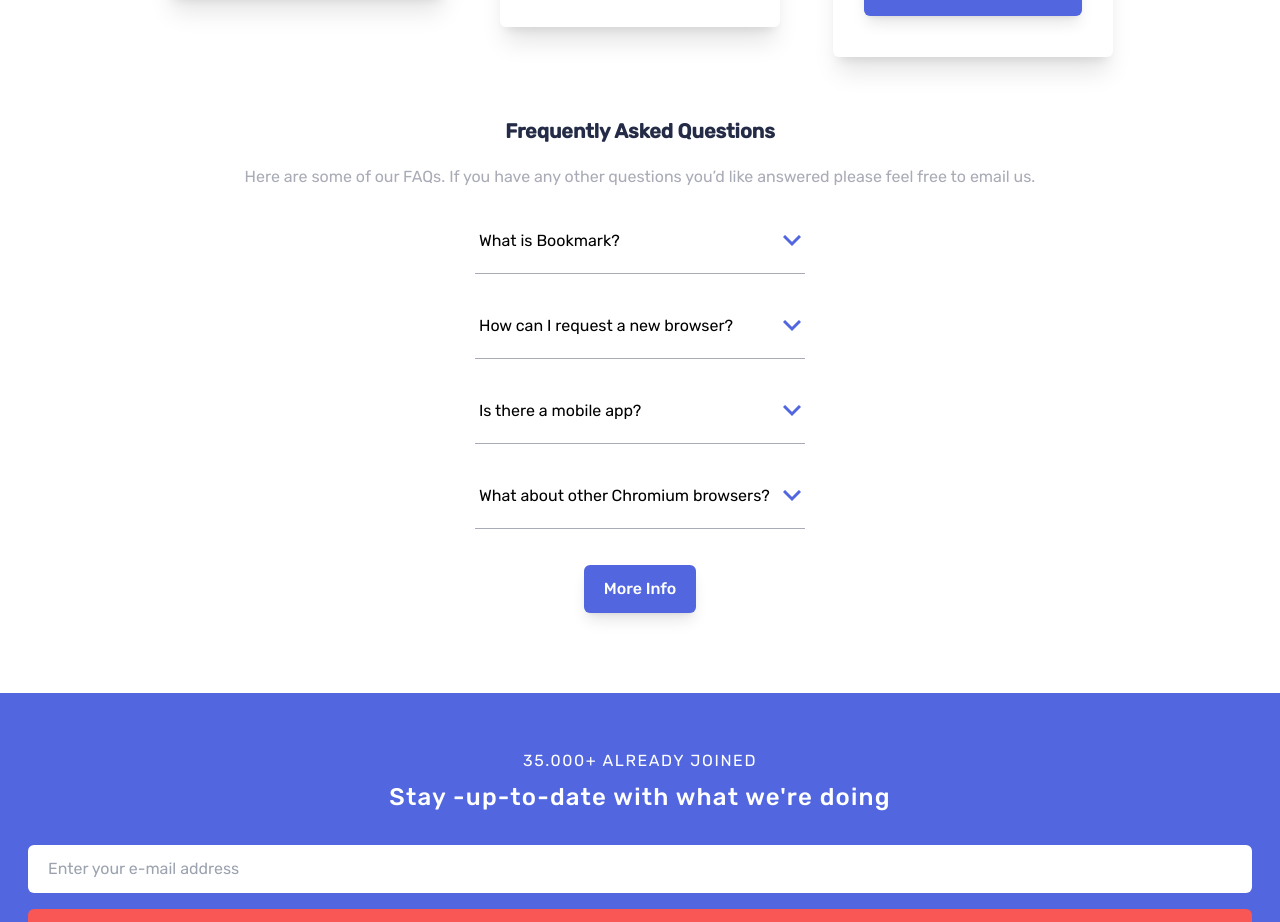
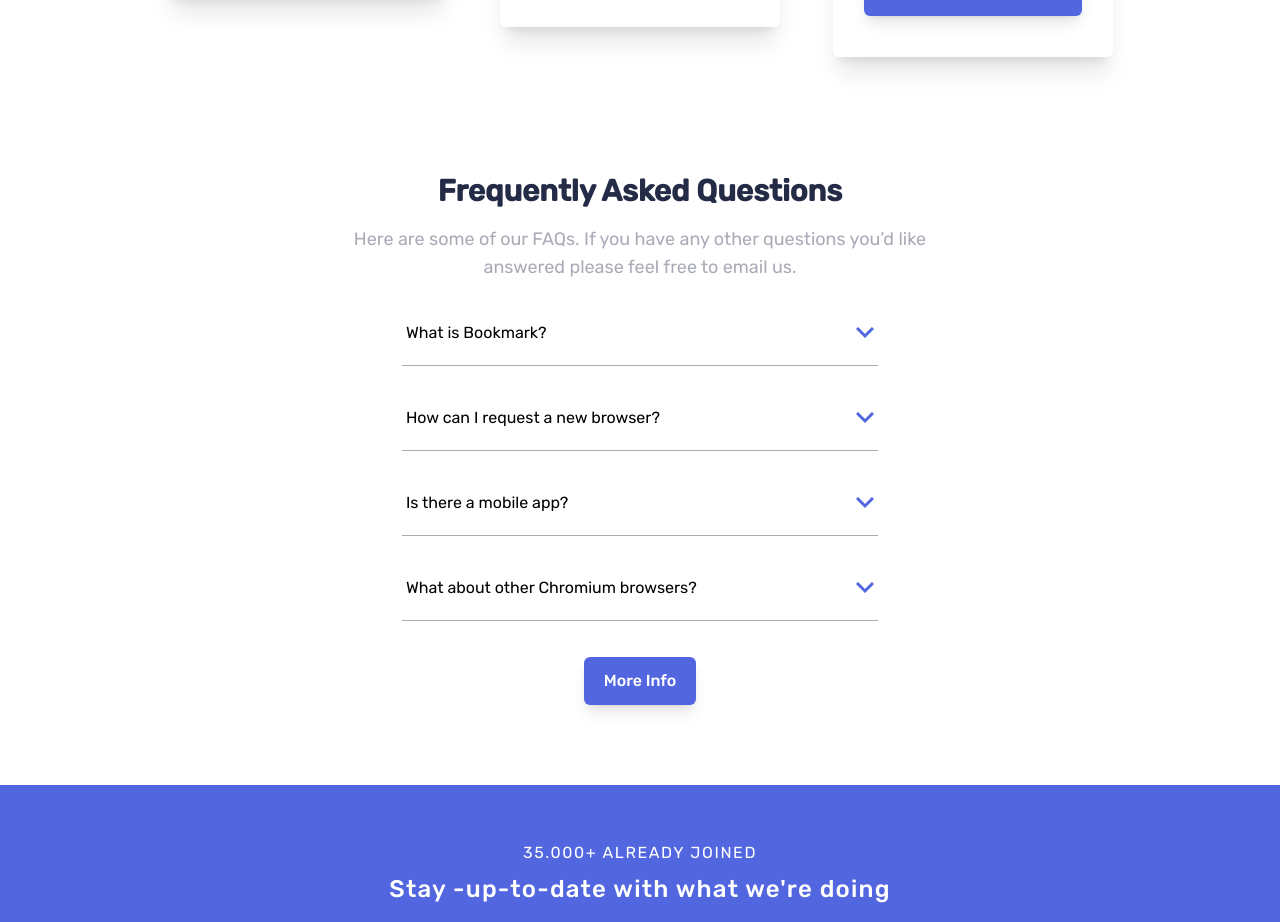
Before and after one commit to ShamirLeon/bookmark-landing, a React (Vite) app: page / in a window 1280 px wide. Shown: the part 1887-2809 px from the top of the page. Built offline with nearby package versions, Linux system fonts and the light colour scheme.

Commit message:
FAQS - Desktop Design

```diff
--- a/src/components/FAQS/FAQS.jsx
+++ b/src/components/FAQS/FAQS.jsx
@@ -14,9 +14,15 @@
 	};
 
 	return (
-		<section className='flex flex-col items-center gap-5 px-7 text-center'>
-			<h2 className='text-xl  font-bold text-DarkBlue'>{FAQS.title}</h2>
-			<p className='text-base text-GrayishBlue'>{FAQS.description}</p>
+		<section className='mx-auto flex max-w-[1000px] flex-col items-center gap-5 px-7 text-center lg:px-32'>
+			<div className='mt-14 lg:w-4/5'>
+				<h2 className='text-xl font-bold text-DarkBlue lg:text-3xl'>
+					{FAQS.title}
+				</h2>
+				<p className='mt-4 text-base text-GrayishBlue lg:text-lg'>
+					{FAQS.description}
+				</p>
+			</div>
 			{FAQS.questions.map((element, index) => (
 				<FAQSItem
 					key={index}
--- a/src/components/FAQS/FAQSItem.jsx
+++ b/src/components/FAQS/FAQSItem.jsx
@@ -4,9 +4,9 @@
 // eslint-disable-next-line react/prop-types
 const FAQSItem = ({ question, answer, open, toggle }) => {
 	return (
-		<div>
+		<div className='lg:w-[80%]'>
 			<button
-				className='w-min-[320px] mx-auto flex w-[330px] items-center justify-between border-b-[1px] border-b-GrayishBlue py-5 px-1'
+				className='w-min-[320px] mx-auto flex w-[330px] items-center justify-between border-b-[1px] border-b-GrayishBlue py-5 px-1 lg:w-[80%]'
 				onClick={toggle}
 			>
 				<p>{question}</p>
@@ -20,7 +20,9 @@
 			</button>
 
 			<Collapse isOpened={open}>
-				<p className='px-2 py-4 text-left'>{answer}</p>
+				<div className='lg:mx-auto lg:w-[80%]'>
+					<p className='px-2 py-4 text-left'>{answer}</p>
+				</div>
 			</Collapse>
 		</div>
 	);
```
